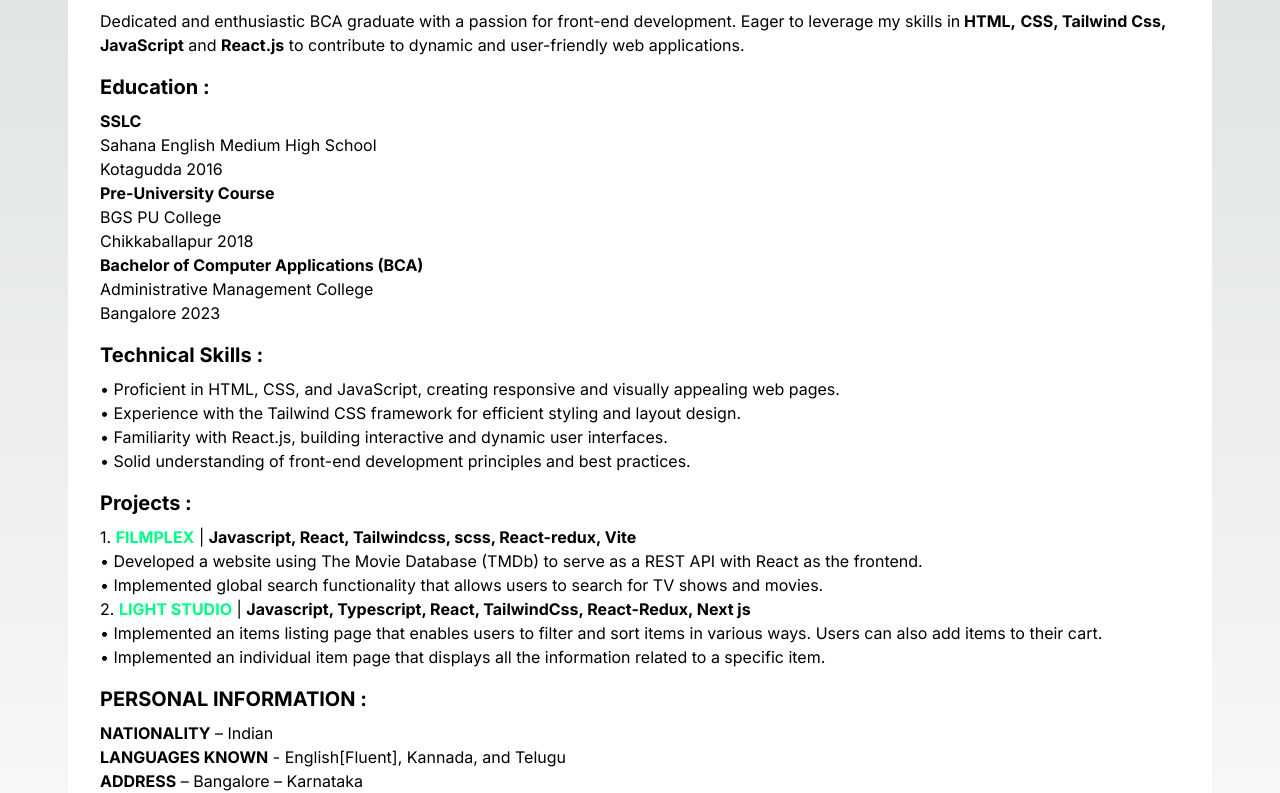
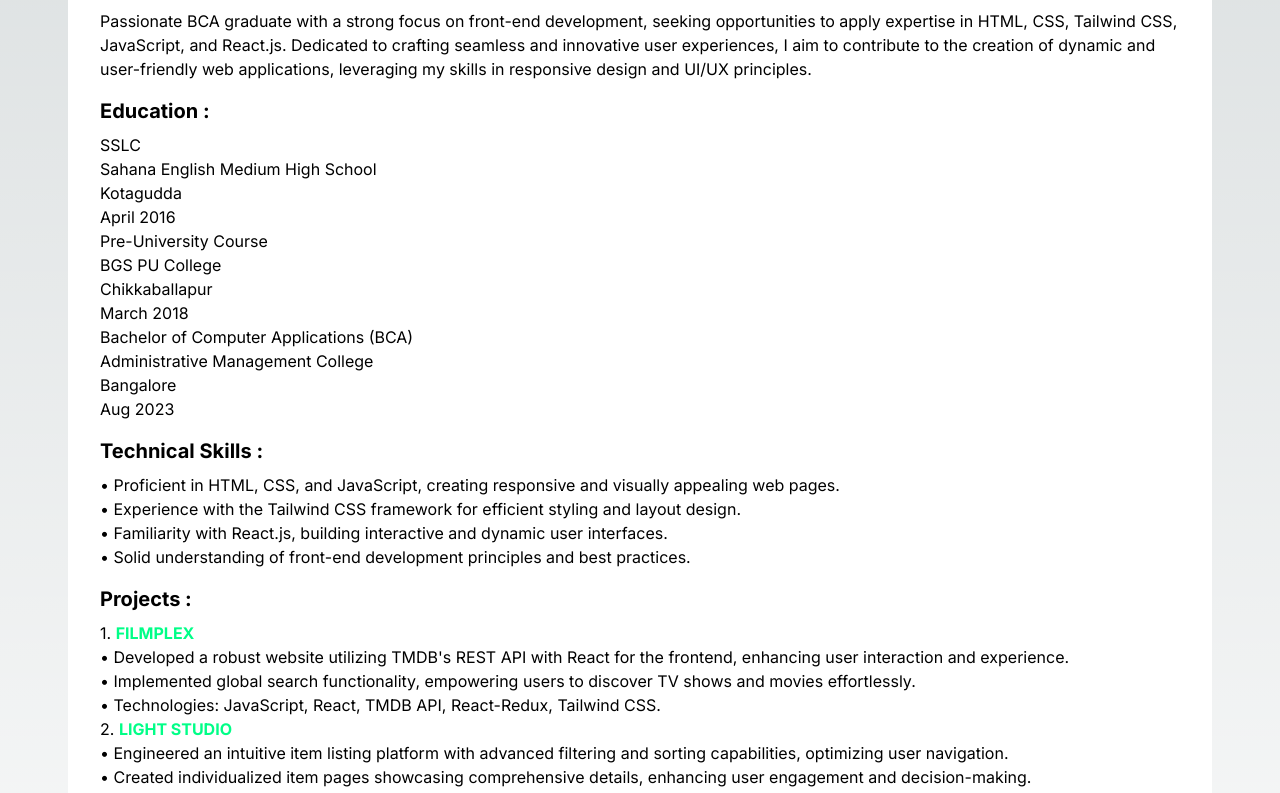
Before and after one commit to madandot/portfolio, a Next.js app: page /resume in a window 1280 px wide. Shown: the part 401-1194 px from the top of the page. Built offline with nearby package versions, Linux system fonts and the light colour scheme.

Commit message:
initial commit

```diff
--- a/src/app/resume/page.jsx
+++ b/src/app/resume/page.jsx
@@ -5,7 +5,7 @@ import { CiSaveDown1 } from "react-icons/ci";
 
 const Resume = () => {
    const handleDownload = () => {
-      const fileUrl = "https://drive.google.com/file/d/1DkIIkKI_BRRXNhfZVRkr-FmPkkpjYWcV/view?usp=sharing";
+      const fileUrl = "https://drive.google.com/file/d/1LDK-wV2BeW5o9U7J4SHEqsWODEX8w0SJ/view?usp=sharing";
       const link = document.createElement("a");
       link.href = fileUrl;
       link.target = "_blank"; // Set the target to _blank to open in a new tab
@@ -42,20 +42,25 @@ const Resume = () => {
                   <div className='py-2'>
                      <h1 className='text-xl font-bold pb-2'>Objective :</h1>
                      <p>
-                        Dedicated and enthusiastic BCA graduate with a passion for front-end development. Eager to leverage my skills in
-                        <b> HTML,</b> <b>CSS,</b>
-                        <b> Tailwind Css,</b> <b>JavaScript</b> and <b>React.js</b> to contribute to dynamic and user-friendly web
-                        applications.
+                        Passionate BCA graduate with a strong focus on front-end development, seeking opportunities to apply expertise in
+                        HTML, CSS, Tailwind CSS, JavaScript, and React.js. Dedicated to crafting seamless and innovative user experiences, I
+                        aim to contribute to the creation of dynamic and user-friendly web applications, leveraging my skills in responsive
+                        design and UI/UX principles.
                      </p>
                   </div>
                   <div className='py-2'>
                      <h1 className='text-xl font-bold pb-2'>Education :</h1>
-                     <p>
-                        <b>SSLC</b> <br /> Sahana English Medium High School <br /> Kotagudda 2016 <br /> <b>Pre-University Course</b>{" "}
-                        <br /> BGS PU College <br />
-                        Chikkaballapur 2018 <br /> <b>Bachelor of Computer Applications (BCA)</b> <br /> Administrative Management College{" "}
-                        <br /> Bangalore 2023
-                     </p>
+                     <div>
+                        <div>
+                           SSLC <br /> Sahana English Medium High School <br /> Kotagudda <br /> April 2016
+                        </div>
+                        <div>
+                           Pre-University Course <br /> BGS PU College <br /> Chikkaballapur <br /> March 2018
+                        </div>
+                        <div>
+                           Bachelor of Computer Applications (BCA) <br /> Administrative Management College <br /> Bangalore <br /> Aug 2023
+                        </div>
+                     </div>
                   </div>
                   <div className='py-2'>
                      <h1 className='text-xl font-bold pb-2'>Technical Skills :</h1>
@@ -69,27 +74,29 @@ const Resume = () => {
                   <div className='py-2'>
                      <h1 className='text-xl font-bold pb-2'>Projects :</h1>
                      <p>
-                        1. <b className='text-[#00fe87] cursor-pointer'>FILMPLEX</b> |{" "}
-                        <b> Javascript, React, Tailwindcss, scss, React-redux, Vite</b> <br /> • Developed a website using The Movie
-                        Database (TMDb) to serve as a REST API with React as the frontend. <br /> • Implemented global search functionality
-                        that allows users to search for TV shows and movies. <br /> 2.{" "}
-                        <b className='text-[#00fe87] cursor-pointer'>LIGHT STUDIO</b> |{" "}
-                        <b>Javascript, Typescript, React, TailwindCss, React-Redux, Next js</b> <br /> • Implemented an items listing page
-                        that enables users to filter and sort items in various ways. Users can also add items to their cart. <br /> •
-                        Implemented an individual item page that displays all the information related to a specific item. <br />
+                        1. <b className='text-[#00fe87] cursor-pointer'>FILMPLEX</b> <br />• Developed a robust website utilizing TMDB's
+                        REST API with React for the frontend, enhancing user interaction and experience. <br />• Implemented global search
+                        functionality, empowering users to discover TV shows and movies effortlessly. <br />• Technologies: JavaScript,
+                        React, TMDB API, React-Redux, Tailwind CSS. <br />
+                        2. <b className='text-[#00fe87] cursor-pointer'> LIGHT STUDIO</b> <br />• Engineered an intuitive item listing
+                        platform with advanced filtering and sorting capabilities, optimizing user navigation. <br />• Created
+                        individualized item pages showcasing comprehensive details, enhancing user engagement and decision-making. <br />•
+                        Technologies: JavaScript, TypeScript, React, Next.js, React-Redux, Tailwind CSS.
                      </p>
                   </div>
                   <div className='py-2'>
                      <h1 className='text-xl font-bold pb-2'>PERSONAL INFORMATION :</h1>
                      <p>
                         {" "}
-                        <b> NATIONALITY</b> – Indian <br /> <b> LANGUAGES KNOWN</b> - English[Fluent], Kannada, and Telugu <br />{" "}
+                        <b> NATIONALITY</b> – Indian <br /> <b> LANGUAGES KNOWN</b> - English (Fluent, Kannada, and Telugu <br />{" "}
                         <b>ADDRESS</b> – Bangalore – Karnataka{" "}
                      </p>
                   </div>
                   <div className='py-2 text-center'>
                      <h1 className='text-xl font-bold pb-2'>DECLARATION</h1>
-                     <p>All above-mentioned information is are true to the best of my knowledge and belief.</p>
+                     <p>
+                        I hereby declare that all the information provided in this resume is true and accurate to the best of my knowledge.
+                     </p>
                   </div>
                   <div className='py-2 text-right font-bold'>
                      <h1>[Madan HanumanthaReddy]</h1>
--- a/src/components/HeroBanner.jsx
+++ b/src/components/HeroBanner.jsx
@@ -8,7 +8,7 @@ import { FaGithub } from "react-icons/fa";
 import "../app/globals.css";
 const HeroBanner = () => {
    const handleDownload = () => {
-      const fileUrl = "https://drive.google.com/file/d/1DkIIkKI_BRRXNhfZVRkr-FmPkkpjYWcV/view?usp=sharing";
+      const fileUrl = "https://drive.google.com/file/d/1LDK-wV2BeW5o9U7J4SHEqsWODEX8w0SJ/view?usp=sharing";
       const link = document.createElement("a");
       link.href = fileUrl;
       link.target = "_blank"; // Set the target to _blank to open in a new tab
```
